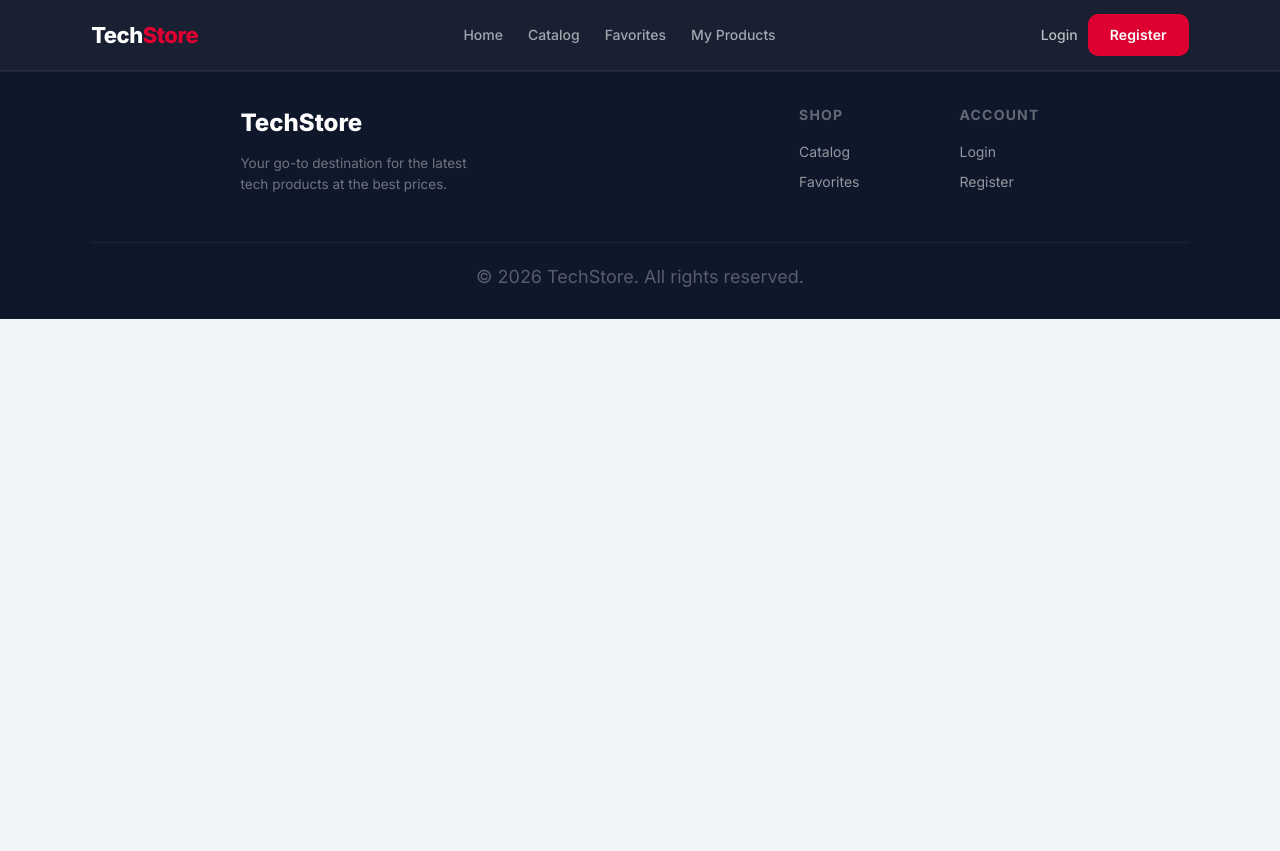
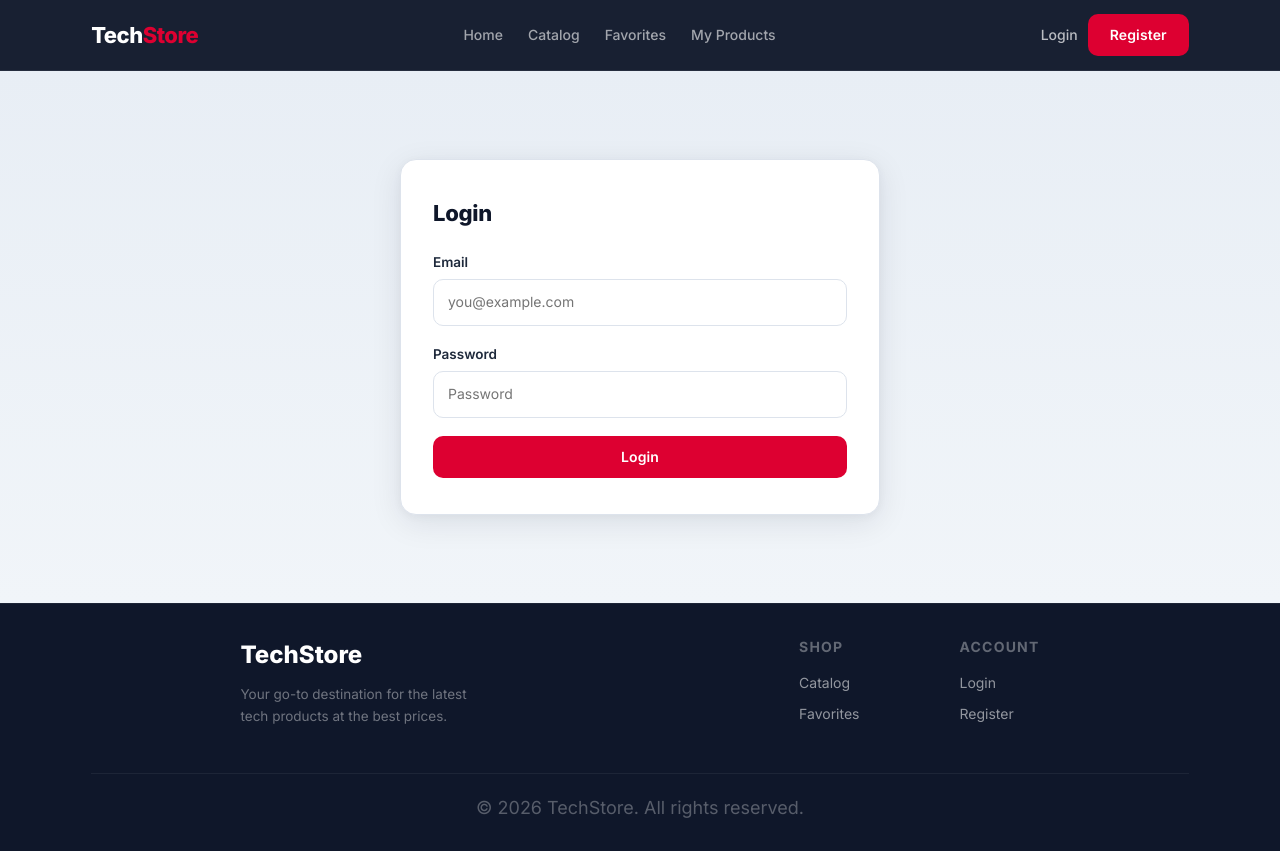
Before and after one commit to ZlatkoMarianov/Softuni-Angular-Project-26-TechStore, an Angular app in the folder client/: page /login in a window 1280 px wide. Before the commit this address led to /. Before the commit the page ends 800 px from the top, so only its background shows below. Built offline with nearby package versions, Linux system fonts and the light colour scheme.

Commit message:
Add login/register/404 pages and update routes

```diff
--- /dev/null
+++ b/client/src/app/features/auth/login/login.component.css
@@ -0,0 +1,15 @@
+.form-footer {
+  font-size: 14px;
+  color: var(--color-muted);
+  text-align: center;
+}
+
+.form-footer a {
+  color: var(--color-primary);
+  font-weight: 600;
+  text-decoration: none;
+}
+
+.form-footer a:hover {
+  text-decoration: underline;
+}
--- /dev/null
+++ b/client/src/app/features/auth/login/login.component.html
@@ -0,0 +1,21 @@
+<section class="section alt">
+    <div class="container">
+        <form class="form" novalidate>
+
+            <h2>Login</h2>
+
+            <div class="form-group">
+                <label for="login-email">Email</label>
+                <input id="login-email" type="email" placeholder="you@example.com" autocomplete="email">
+            </div>
+
+            <div class="form-group">
+                <label for="login-password">Password</label>
+                <input id="login-password" type="password" placeholder="Password" autocomplete="current-password">
+            </div>
+
+            <button class="btn" type="submit">Login</button>
+
+        </form>
+    </div>
+</section>
--- /dev/null
+++ b/client/src/app/features/auth/register/register.component.css
@@ -0,0 +1,15 @@
+.form-footer {
+  font-size: 14px;
+  color: var(--color-muted);
+  text-align: center;
+}
+
+.form-footer a {
+  color: var(--color-primary);
+  font-weight: 600;
+  text-decoration: none;
+}
+
+.form-footer a:hover {
+  text-decoration: underline;
+}
--- /dev/null
+++ b/client/src/app/features/auth/register/register.component.html
@@ -0,0 +1,26 @@
+<section class="section">
+    <div class="container">
+        <form class="form" novalidate>
+
+            <h2>Register</h2>
+
+            <div class="form-group">
+                <label for="reg-username">Username</label>
+                <input id="reg-username" type="text" placeholder="Username" autocomplete="username">
+            </div>
+
+            <div class="form-group">
+                <label for="reg-email">Email</label>
+                <input id="reg-email" type="email" placeholder="you@example.com" autocomplete="email">
+            </div>
+
+            <div class="form-group">
+                <label for="reg-password">Password</label>
+                <input id="reg-password" type="password" placeholder="Password" autocomplete="new-password">
+            </div>
+
+            <button class="btn" type="submit">Register</button>
+
+        </form>
+    </div>
+</section>
--- /dev/null
+++ b/client/src/app/features/not-found/not-found.component.css
@@ -0,0 +1,8 @@
+.big {
+  font-size: 96px;
+  font-weight: 800;
+  line-height: 1;
+  letter-spacing: -3px;
+  color: var(--color-primary);
+  margin-bottom: 4px;
+}
--- /dev/null
+++ b/client/src/app/features/not-found/not-found.component.html
@@ -0,0 +1,10 @@
+<section class="section">
+<div class="container center">
+
+<h1 class="big">404</h1>
+<h2>Page Not Found</h2>
+
+<button class="btn">Back Home</button>
+
+</div>
+</section>
```
Also changed, not shown: client/src/app/app.routes.ts (+11 -1 lines), client/src/app/features/auth/login/login.component.ts (added, +10 -0 lines), client/src/app/features/auth/register/register.component.ts (added, +10 -0 lines), client/src/app/features/not-found/not-found.component.ts (added, +10 -0 lines).
